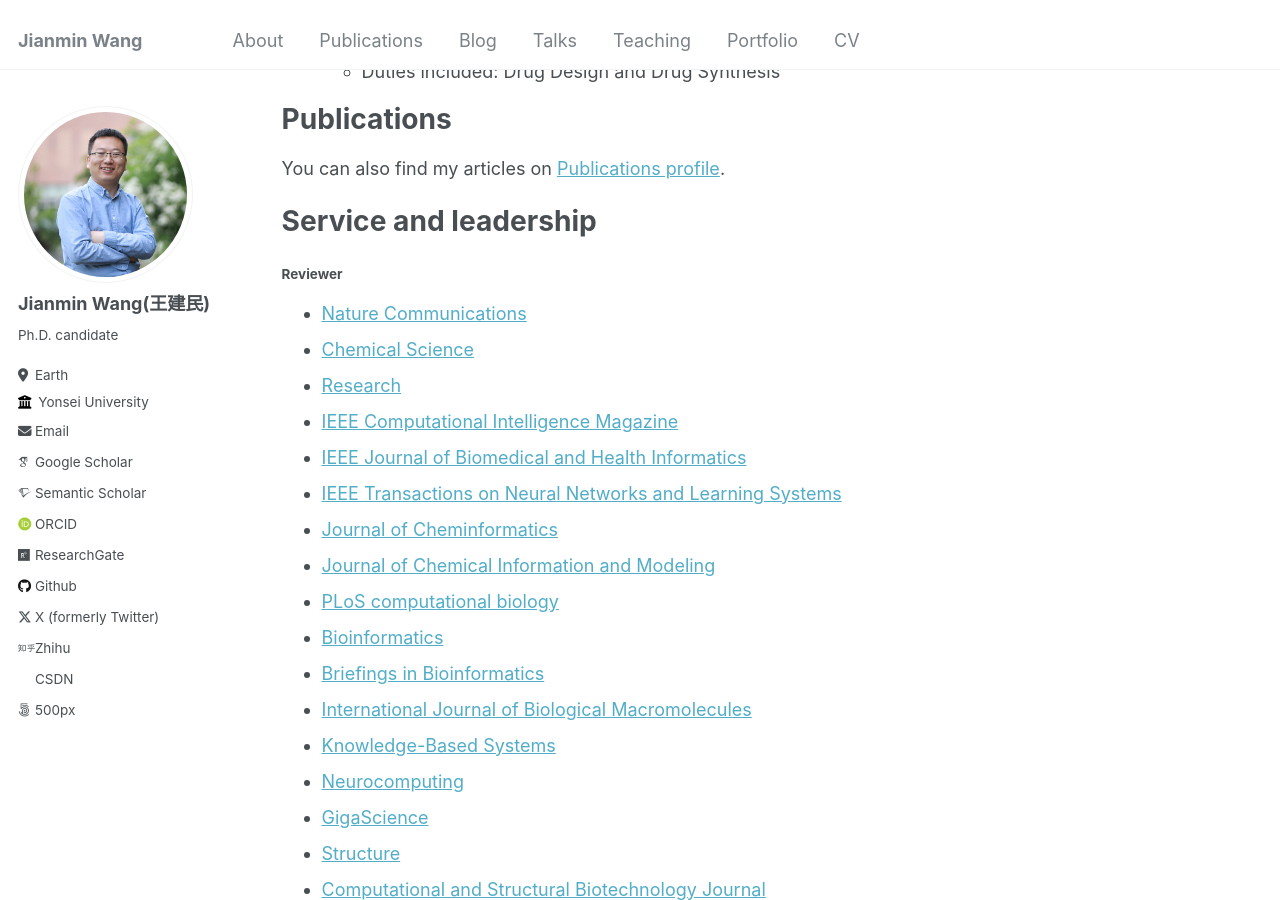
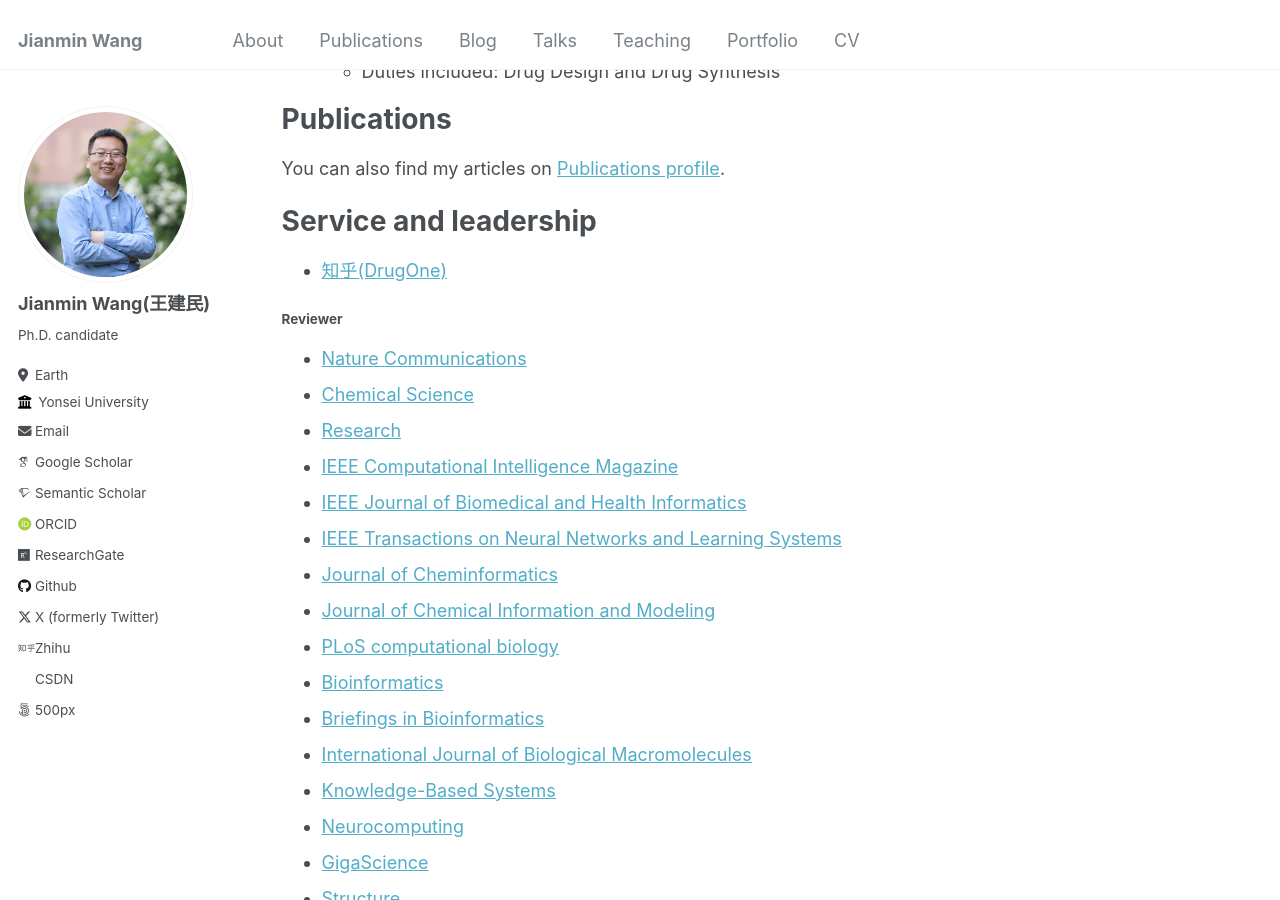
Before and after one commit to Jianmin2drugai/Jianmin2drugai.github.io, a Jekyll site: the page built from _pages/cv.md, in a window 1280 px wide and 900 px high, scrolled down 455 px. Built offline with Jekyll 4.4.1, drawn with Linux system fonts in a browser that asks for light colours; some web fonts are replaced.

Commit message:
Update cv.md

```diff
--- a/_pages/cv.md
+++ b/_pages/cv.md
@@ -35,6 +35,8 @@ You can also find my articles on <a href="https://jianmin2drugai.github.io/publi
 
 Service and leadership
 ======
+
+* [知乎(DrugOne)](https://www.zhihu.com/people/wang-jian-min-113)
 
 #### **Reviewer**
 * [Nature Communications](https://www.nature.com/ncomms)
```
